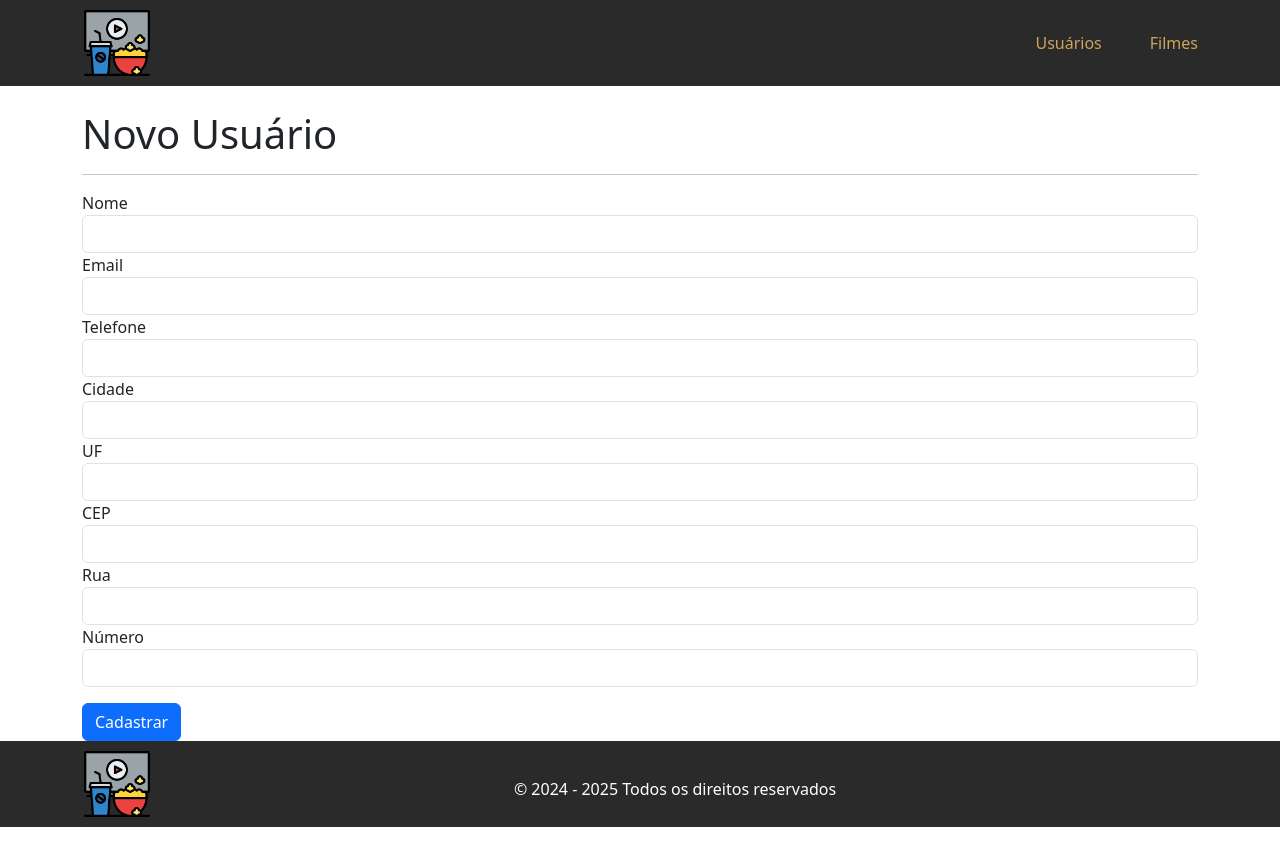
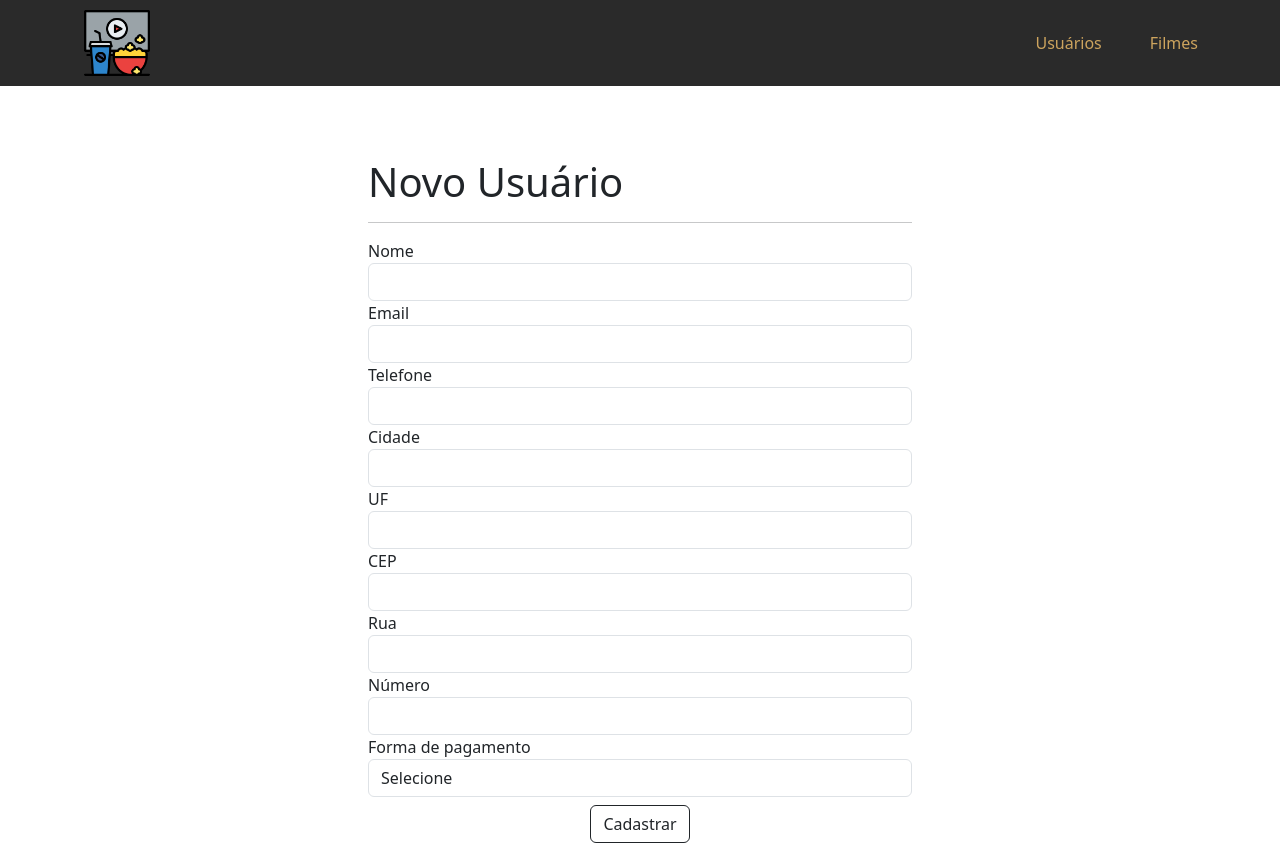
Before and after one commit to ana-schreiner/SOULFILMES-Front-Back-Ana, a React (Vite) app in the folder SOULFILMES-FRONT/: page /usuarios/novo in a window 1280 px wide. Shown: the top 845 px of the page. Built offline with nearby package versions, Linux system fonts and the light colour scheme.

Commit message:
feat: Atualizar título da página inicial para "SoulFilmes - onde filmes têm alma" e adicionar tratamento de erro nas funções addFilme e getFilmesDoUsuario

```diff
--- a/SOULFILMES-FRONT/index.html
+++ b/SOULFILMES-FRONT/index.html
@@ -4,6 +4,7 @@
     <meta charset="UTF-8" />
     <link rel="icon" type="image/svg+xml" href="/vite.svg" />
     <meta name="viewport" content="width=device-width, initial-scale=1.0" />
+    <link rel="stylesheet" href="https://cdnjs.cloudflare.com/ajax/libs/font-awesome/5.15.3/css/all.min.css" />
     <title>SoulFilmes - onde filmes têm alma</title>
   </head>
   <body>
--- a/SOULFILMES-FRONT/package.json
+++ b/SOULFILMES-FRONT/package.json
@@ -10,6 +10,9 @@
     "preview": "vite preview"
   },
   "dependencies": {
+    "@fortawesome/fontawesome-svg-core": "^6.6.0",
+    "@fortawesome/free-solid-svg-icons": "^6.6.0",
+    "@fortawesome/react-fontawesome": "^0.2.2",
     "axios": "^1.7.3",
     "bootstrap": "^5.3.3",
     "cors": "^2.8.5",
--- a/SOULFILMES-FRONT/src/pages/EditarUsuario.jsx
+++ b/SOULFILMES-FRONT/src/pages/EditarUsuario.jsx
@@ -23,7 +23,22 @@ function EditarUsuario() {
 
   useEffect(() => {
     getUsuario(id).then((data) => {
-      setUsuario(data);
+      // Verifica se o objeto 'endereco' existe e tem todas as propriedades necessárias
+      const enderecoCompleto = {
+        rua: "",
+        numero: "",
+        cidade: "",
+        uf: "",
+        cep: "",
+        pagamento: "",
+        ...data.endereco, // Isso irá sobrescrever os valores vazios se 'endereco' existir e tiver dados
+      };
+
+      // Atualiza o estado 'usuario' com os dados do usuário e o 'endereco' completo
+      setUsuario({
+        ...data,
+        endereco: enderecoCompleto,
+      });
     });
   }, [id]);
 
@@ -52,8 +67,9 @@ function EditarUsuario() {
   };
 
   return (
-    <main className="container mt-4">
+    <main className="mt-4 w-50 p-5 justify-content-center container">
       <h1>Editar Usuário</h1>
+      <hr />
       <Form onSubmit={handleSubmit}>
         <Form.Group controlId="nome">
           <Form.Label>Nome</Form.Label>
@@ -127,7 +143,25 @@ function EditarUsuario() {
             onChange={handleChange}
           />
         </Form.Group>
-        <Button type="submit">Salvar</Button>
+        <Form.Group controlId="pagamento">
+          <Form.Label>Pagamento</Form.Label>
+          <Form.Control
+            as="select"
+            name="pagamento"
+            value={usuario.endereco.pagamento}
+            onChange={handleChange}
+          >
+            <option value="" disabled selected>Selecione...</option>
+            <option value="Boleto">Boleto</option>
+            <option value="Cartão">Cartão</option>
+            <option value="Pix">Pix</option>
+          </Form.Control>
+        </Form.Group>
+        <div className="d-flex mt-2 justify-content-center">
+          <Button variant="outline-dark" type="submit">
+            Atualizar
+          </Button>
+        </div>
       </Form>
     </main>
   );
--- a/SOULFILMES-FRONT/src/pages/NovoUsuario.jsx
+++ b/SOULFILMES-FRONT/src/pages/NovoUsuario.jsx
@@ -1,4 +1,4 @@
-import { Button } from "react-bootstrap";
+import { Button, Form } from "react-bootstrap";
 import { useForm } from "react-hook-form";
 import { useNavigate } from "react-router-dom";
 import { addUsuario } from "../api/usuarios";
@@ -12,9 +12,23 @@ function NovoUsuario() {
   } = useForm();
 
   const navigate = useNavigate();
+  function salvarUsuario(dadosForm) {
+    // Estrutura os dados do endereço em um objeto aninhado
+    const dadosUsuario = {
+      nome: dadosForm.nome,
+      email: dadosForm.email,
+      telefone: dadosForm.telefone,
+      endereco: {
+        cidade: dadosForm.cidade,
+        uf: dadosForm.uf,
+        cep: dadosForm.cep,
+        rua: dadosForm.rua,
+        numero: dadosForm.numero,
+        pagamento: dadosForm.pagamento,
+      },
+    };
 
-  function salvarUsuario(data) {
-    addUsuario(data).then((resposta) => {
+    addUsuario(dadosUsuario).then((resposta) => {
       toast.success(resposta.message);
       navigate("/usuarios");
     }).catch((err) => {
@@ -22,11 +36,12 @@ function NovoUsuario() {
     });
   }
 
+
   return (
-    <main className="mt-4 container">
+    <main className="mt-4 w-50 p-5 justify-content-center container">
       <h1>Novo Usuário</h1>
       <hr />
-      <form onSubmit={handleSubmit(salvarUsuario)}>
+      <Form onSubmit={handleSubmit(salvarUsuario)}>
         <div>
           <label htmlFor="nome">Nome</label>
           <input
@@ -123,10 +138,28 @@ function NovoUsuario() {
             <small className="text-danger">O número é inválido!</small>
           )}
         </div>
-        <Button className="mt-3" type="submit">
-          Cadastrar
-        </Button>
-      </form>
+        <div>
+          <label htmlFor="pagamento">Forma de pagamento</label>
+          <select
+            id="pagamento"
+            className="form-control"
+            {...register("pagamento", { required: true })}
+          >
+            <option value="" selected disabled>Selecione</option>
+            <option value="">Boleto</option>
+            <option value="">Cartão</option>
+            <option value="">Pix</option>
+          </select>
+          {errors.pagamento && (
+            <small className="text-danger">A forma de pagamento é inválida!</small>
+          )}
+        </div>
+        <div className="d-flex mt-2 justify-content-center">
+          <Button variant="outline-dark" type="submit">
+            Cadastrar
+          </Button>
+        </div>
+      </Form>
     </main>
   );
 }
--- a/SOULFILMES-FRONT/src/pages/Usuarios.jsx
+++ b/SOULFILMES-FRONT/src/pages/Usuarios.jsx
@@ -6,6 +6,9 @@ import { getFilmesDoUsuario } from "../api/filmes"; // Importar a função para
 import { useEffect, useState } from "react";
 import Loader from "../components/Loader";
 import toast from "react-hot-toast";
+// fontawesome
+import { FontAwesomeIcon } from '@fortawesome/react-fontawesome';
+import { faEdit, faTrashAlt, faFilm } from '@fortawesome/free-solid-svg-icons';
 
 function Usuarios() {
   const [usuarios, setUsuarios] = useState(null);
@@ -16,13 +19,16 @@ function Usuarios() {
     getUsuarios()
       .then((dados) => {
         const usuariosEndereco = dados.map((usuario) => {
+          // Verifica se o endereço não é nulo antes de acessar suas propriedades
+          const endereco = usuario.endereco || {};
           return {
             ...usuario,
-            cidade: usuario.endereco.cidade,
-            uf: usuario.endereco.uf,
-            cep: usuario.endereco.cep,
-            rua: usuario.endereco.rua,
-            numero: usuario.endereco.numero,
+            cidade: endereco.cidade || 'Cidade não informada',
+            uf: endereco.uf || 'UF não informada',
+            cep: endereco.cep || 'CEP não informado',
+            rua: endereco.rua || 'Rua não informada',
+            numero: endereco.numero || 'Número não informado',
+            pagamento: endereco.pagamento || 'Pagamento não informado',
           };
         });
         setUsuarios(usuariosEndereco);
@@ -67,7 +73,7 @@ function Usuarios() {
   return (
     <main className='mt-4 container'>
       <h1>Usuários</h1>
-      <Button as={Link} to='/usuarios/novo'>
+      <Button variant='outline-dark' as={Link} to='/usuarios/novo'>
         Adicionar Usuário
       </Button>
       <hr />
@@ -84,6 +90,7 @@ function Usuarios() {
                 <th>CEP</th>
                 <th>Rua</th>
                 <th>Número</th>
+                <th>Pagamento</th>
                 <th>Ações</th>
                 <th>Filmes</th>
               </tr>
@@ -99,28 +106,33 @@ function Usuarios() {
                   <td>{usuario.cep}</td>
                   <td>{usuario.rua}</td>
                   <td>{usuario.numero}</td>
+                  <td>{usuario.pagamento}</td>
                   <td>
                     <Button
-                      variant='danger'
+                      variant='outline-danger'
+                      className="me-3"
                       size='sm'
                       onClick={() => deletarUsuario(usuario.id)}
                     >
-                      Excluir
+                      <FontAwesomeIcon icon={faTrashAlt} />
                     </Button>
                     <Button
+                      variant='outline-dark'
                       size='sm'
                       as={Link}
                       to={`/usuarios/editar/${usuario.id}`}
                     >
-                      Editar
+                      <FontAwesomeIcon icon={faEdit} />
                     </Button>
                   </td>
                   <td>
                     <Button
+                      variant='outline-dark'
+                      className="ms-3"
                       size='sm'
                       onClick={() => carregarFilmes(usuario.id)}
                     >
-                      Mostrar Filmes
+                      <FontAwesomeIcon icon={faFilm} />
                     </Button>
                   </td>
                 </tr>
```
Also changed, not shown: 2 other files (tests, documents, lock files or other folders).
